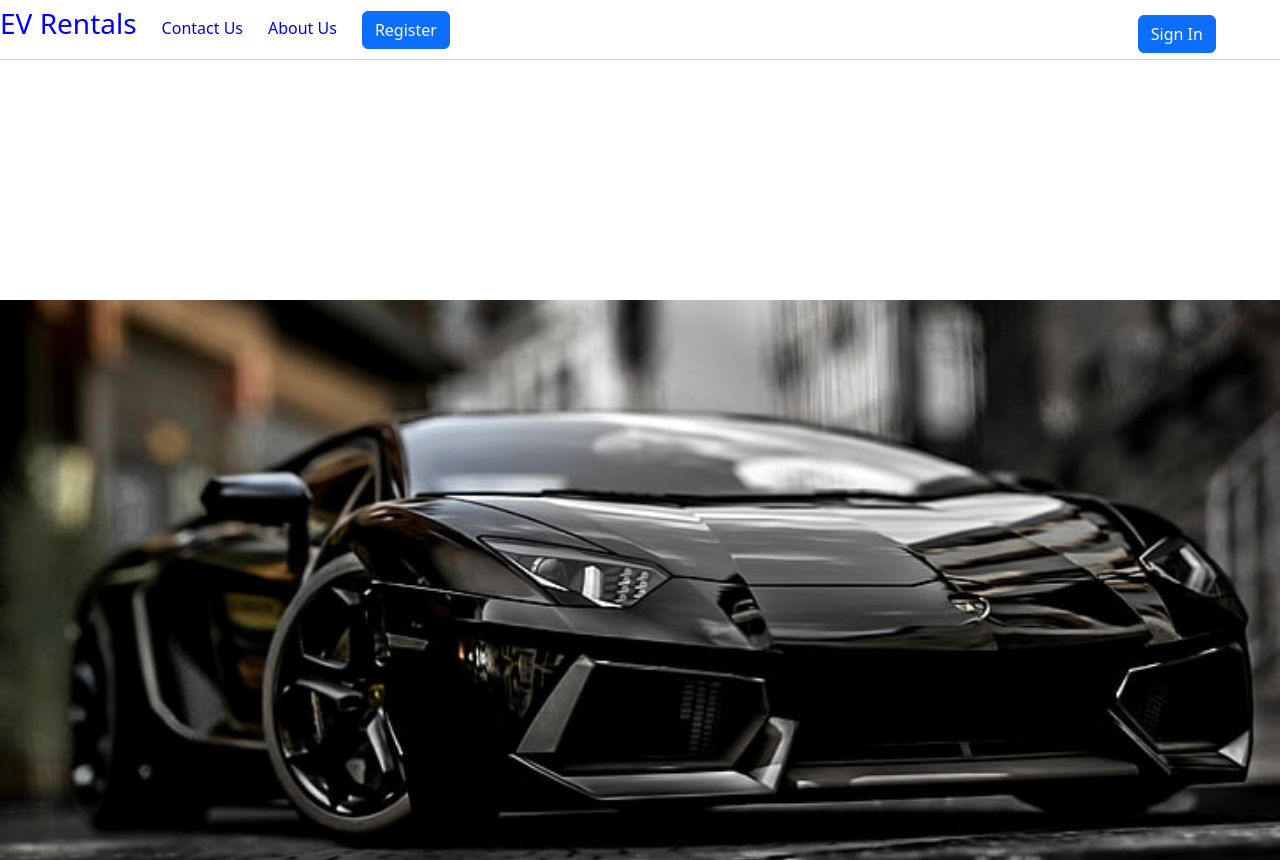
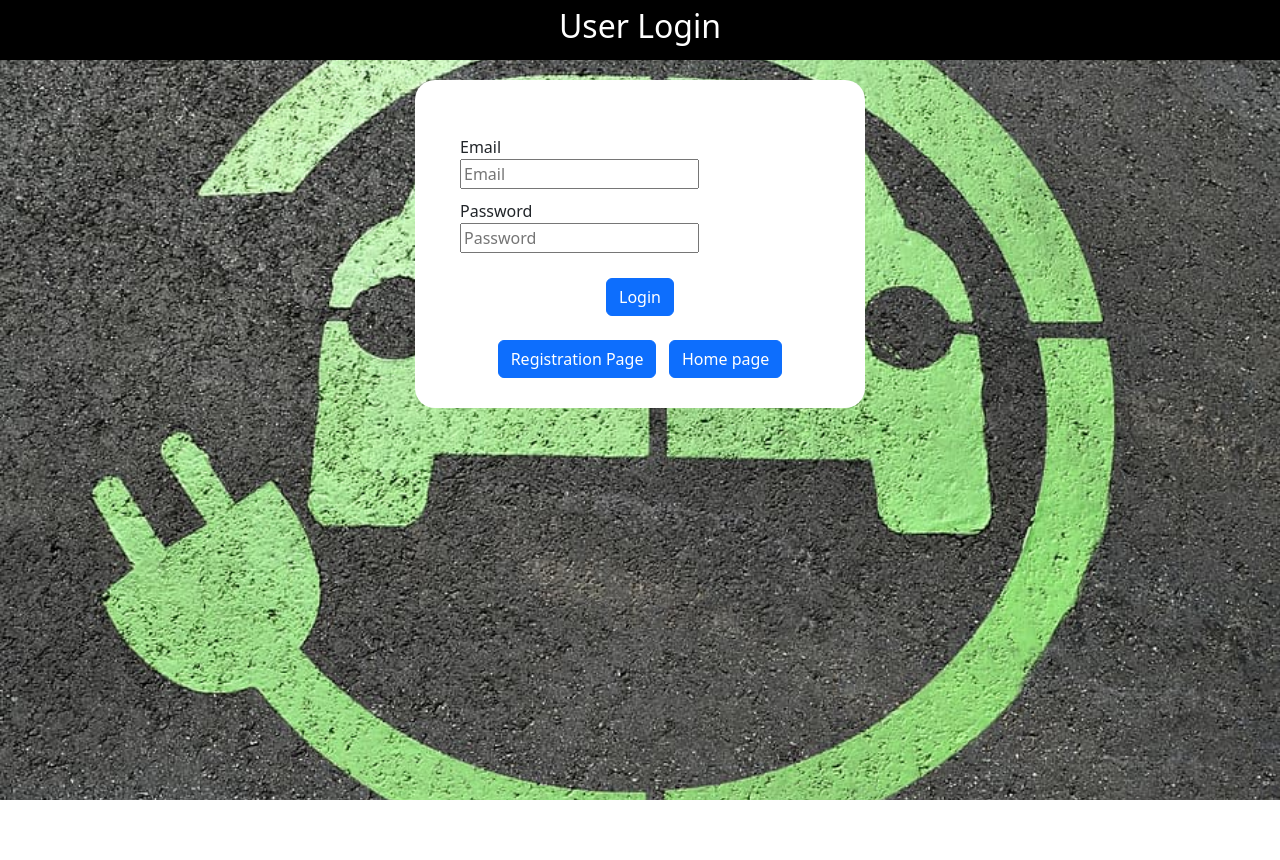
Before and after one commit to aditicodes-14/CASE_STUDY, a React (Create React App) app in the folder evrentals/: page /loginform in a window 1280 px wide. After the commit the page ends 800 px from the top, so only its background shows below. Built offline with nearby package versions, Linux system fonts and the light colour scheme.

Commit message:
Links created

```diff
--- a/evrentals/src/App.js
+++ b/evrentals/src/App.js
@@ -10,7 +10,7 @@ function App() {
       <Route path="*" element={<HomePage />} />
       {/* <Route path="signup" element={<RegistrationForm />} /> */}
       <Route path='/registrationform' element={<RegistrationForm></RegistrationForm>}/>
-      <Route exact path="/login" element={<LoginForm />} />
+      <Route exact path="/loginform" element={<LoginForm />} />
       <Route path='/aboutus' element={<Aboutus/>}></Route>
         </Routes>
       </Router>
--- a/evrentals/src/homepage/components/navbar/navbar.js
+++ b/evrentals/src/homepage/components/navbar/navbar.js
@@ -20,7 +20,9 @@ function Navbar(){
                 </Link>
 
             </div>
+            <Link to={"/loginform"}>
             <div style={{flex:1, paddingTop:'15px'}}><button className="btn btn-primary" style={{display:'inline-block'}}>Sign In</button></div>
+            </Link>
             {/* <Router>
             <Routes> */}
   {/* <Route path='/' element={<AddMovie></AddMovie>}></Route> */}
--- a/evrentals/src/loginpage/loginform.js
+++ b/evrentals/src/loginpage/loginform.js
@@ -1,6 +1,7 @@
 import React, {useState} from 'react';
 import '../registratn_comp/style.css';
 import HeaderLogin from './headerlogin';
+import { Route, Link } from 'react-router-dom';
 function LoginForm() {
     return(
         <>
@@ -21,7 +22,8 @@ function LoginForm() {
               <button type="submit" className='btn btn-primary'>Login</button>
               <br></br>
               <br></br>
-              <button type="submit" className='btn btn-primary'>Registration Page</button>
+              <Link to={"/registrationform"}><button type="submit" className='btn btn-primary'>Registration Page</button>
+              </Link>
               &nbsp;
               &nbsp;
               <button type="submit" className='btn btn-primary'>Home page</button>
--- a/evrentals/src/registratn_comp/registrationform.js
+++ b/evrentals/src/registratn_comp/registrationform.js
@@ -2,6 +2,7 @@ import React, {useState} from 'react';
 import './style.css';
 import './header';
 import Header from './header';
+import { Link } from 'react-router-dom';
 function RegistrationForm() {
     return(
 
@@ -34,7 +35,9 @@ function RegistrationForm() {
               <button type="submit" className='btn btn-primary'>Register</button>
               <br></br>
               <br></br>
+              <Link to={"/loginform"}>
               <button type="submit" className='btn btn-primary'>Login Page</button>
+              </Link>
               &nbsp;
               &nbsp;
               <button type="submit" className='btn btn-primary'>Home page</button>
```
